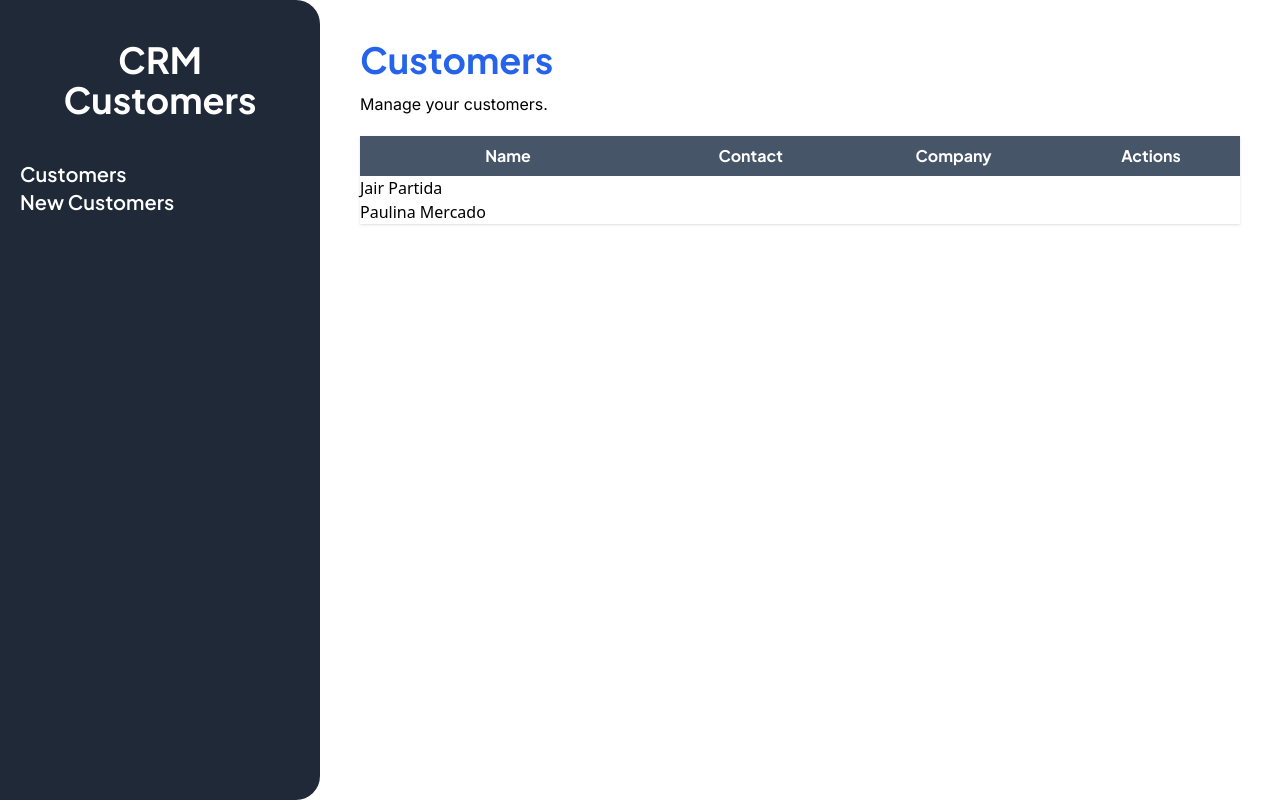
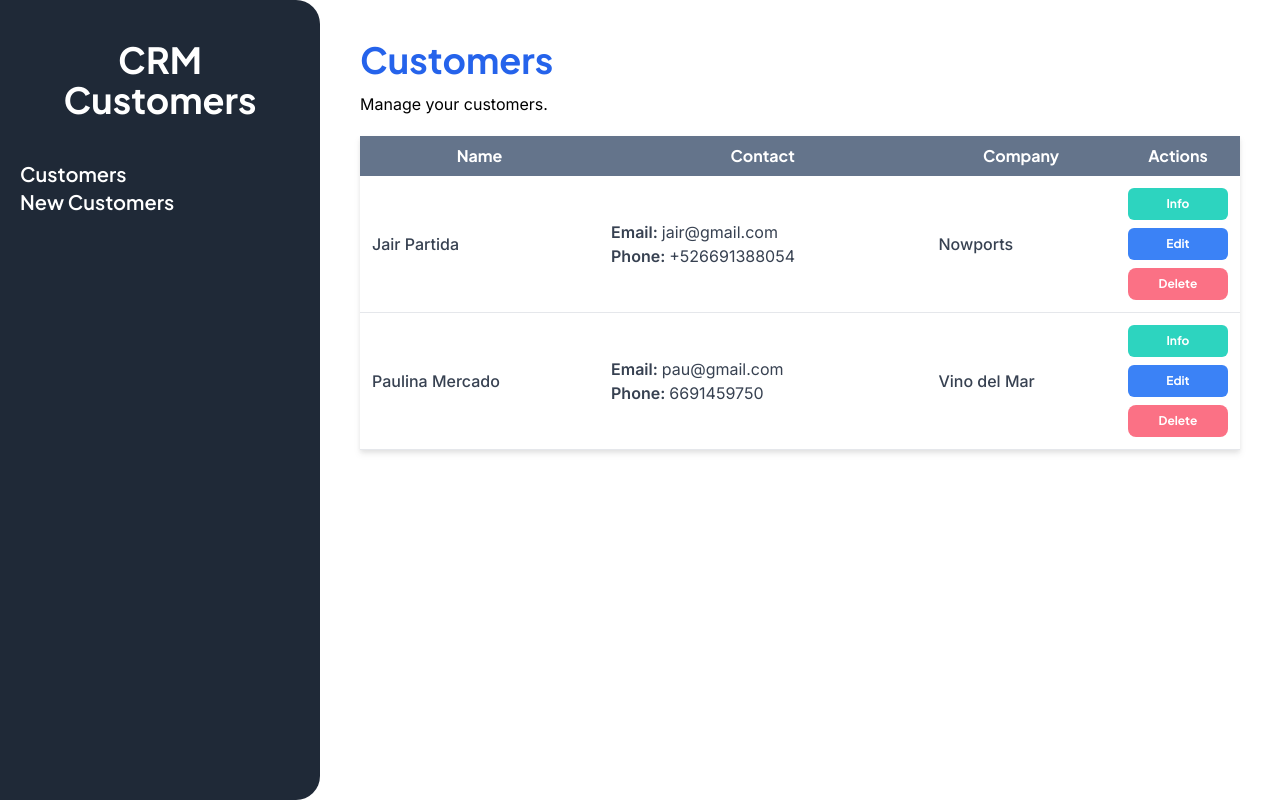
Before and after one commit to jairpss/crm-react, a React (Vite) app: page /customers in a window 1280 px wide. Built offline with nearby package versions, Linux system fonts and the light colour scheme; data requests are answered from the project's data file.

Commit message:
showing all the clients in the table ui and functionality done

```diff
--- a/src/components/Customer.jsx
+++ b/src/components/Customer.jsx
@@ -1,10 +1,34 @@
 import React from 'react'
 
 const Customer = ({customer}) => {
+
+  const {name, company, email, phone, notes, id} = customer
+
   return (
-    <div>
-        <h1>{customer.name}</h1>
-    </div>
+    <tr className="border-b hover:bg-slate-50">
+        <td className="p-3 font-inter font-medium text-gray-700">{name}</td>
+        <td className="p-3 font-inter text-gray-700">
+            <p><span className="font-semibold">Email: </span>{email}</p>
+            <p><span className="font-semibold">Phone: </span>{phone}</p>
+        </td>
+        <td className="p-3 font-inter font-medium text-gray-700">{company}</td>
+        <td className="p-3">
+            <button
+                type="button"
+                className="bg-teal-400 hover:bg-teal-500 block w-full text-white p-2 font-bold font-jakarta text-xs rounded-md"
+            >Info</button>
+
+            <button
+                type="button"
+                className="bg-blue-500 hover:bg-blue-600 block w-full text-white p-2 font-bold font-jakarta text-xs rounded-md mt-2"
+            >Edit</button>
+
+            <button
+                type="button"
+                className="bg-rose-400 hover:bg-rose-600 block w-full text-white p-2 font-bold font-jakarta text-xs rounded-lg mt-2"
+            >Delete</button>
+        </td>
+    </tr>
   )
 }
 
--- a/src/pages/Home.jsx
+++ b/src/pages/Home.jsx
@@ -28,8 +28,8 @@ const Home = () => {
       </h1>
       <p className="mt-3 font-inter">Manage your customers.</p>
 
-      <table className="w-full mt-5 table-auto shadow bg-white">
-          <thead className="bg-slate-600 text-white font-jakarta">
+      <table className="w-full mt-5 table-auto drop-shadow-md bg-white">
+          <thead className="bg-slate-500 text-white font-jakarta">
               <tr>
                   <th className="p-2">Name</th>
                   <th className="p-2">Contact</th>
```
